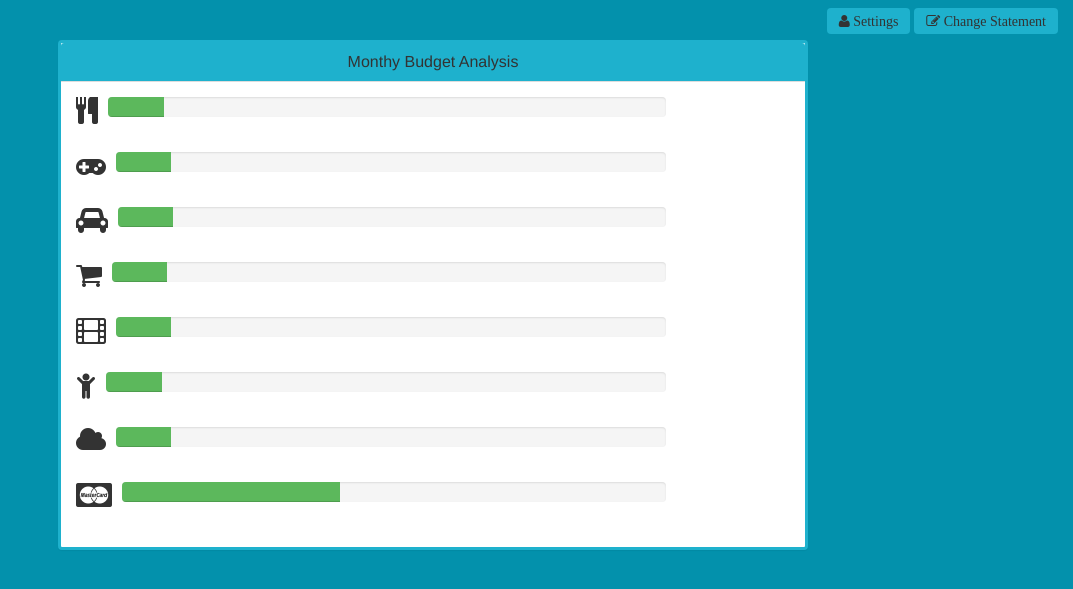
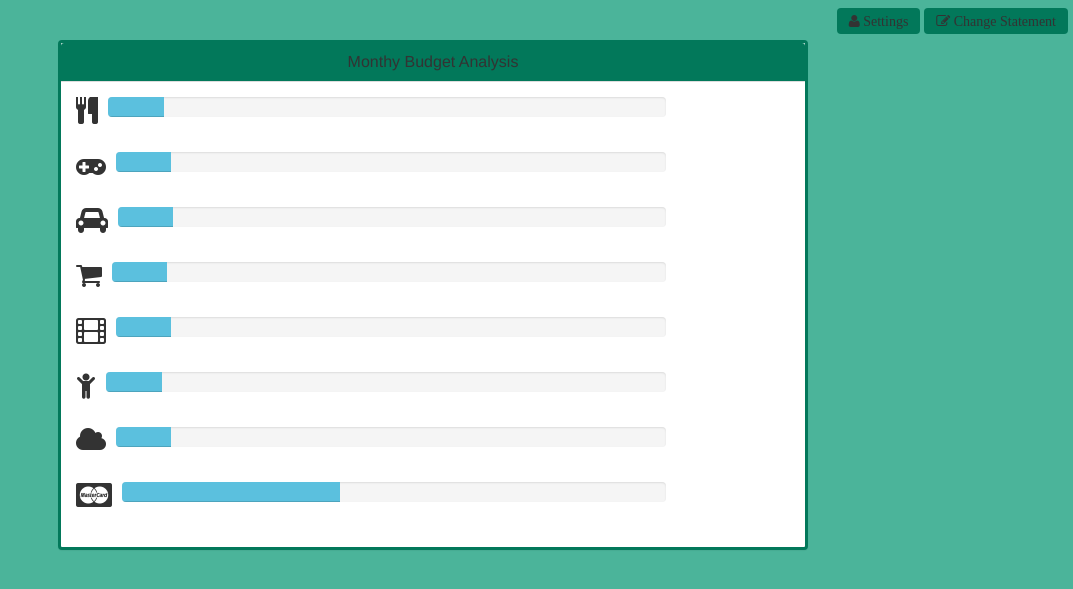
Before and after one commit to elewing/simplybudget, a Python web app: template templates/analysis.html in a window 1280 px wide. Shown: the top 589 px of the page, without its empty margins (207-1280 px from the left). Run offline with Jinja, Linux system fonts and the light colour scheme; the template is opened without the code that fills it, so the values that code supplies are empty; some libraries are stand-ins or nearby versions.

Commit message:
finalized color scheme and css editing for login page

```diff
--- a/templates/analysis.css
+++ b/templates/analysis.css
@@ -1,7 +1,7 @@
 body {
    padding-top: 40px;
    /*background-color: #40BADB !important;*/
-   background-color: #0391AC !important;
+   background-color: #4BB49A !important;
 }
 
 .panel-title {
@@ -13,36 +13,28 @@ body {
    background-color: black;
 }
 #sign-in:hover {
-   background-color:#9C9C9C;
+   background-color:#02785A;
 }
 
 #register  {
    font-color: black;
 }
 
-.navbar-default {
-   border-color: #FA8573 !important;
-   border-top-width: 3px !important;
-   /*border-right-width: 3px !important;
-   border-left-width: 3px !important;
-   border-bottom-width:3px !important;*/
-   background-color: #FFFFFF !important;
-
-}
+/*Editing the navbar buttons*/
 .navbar-right {
-   padding-right: 30px;
+   padding-right: 20px;
 }
 
 .btn-default {
-   background-color: #1EB1CD !important;
+   background-color: #02785A !important;
    border-width: 0px !important;
 }
 
 .panel-default > .panel-heading {
-   background-color: #1EB1CD !important;
+   background-color: #02785A !important;
 }
 .panel-default {
    background-color: #FFFFFF !important;
    border-width: 3px !important;
-   border-color: #1EB1CD !important;
+   border-color: #02785A !important;
 }
--- a/templates/analysis.html
+++ b/templates/analysis.html
@@ -55,7 +55,7 @@
                                     </div>
                                     <div class="media-body">
                                        <div class="progress">
-                                          <div class="progress-bar progress-bar-success" role="progressbar" aria-valuenow="10" aria-valuemin="0" aria-valuemax="100" style="width: 10%">
+                                          <div class="progress-bar progress-bar-info" role="progressbar" aria-valuenow="10" aria-valuemin="0" aria-valuemax="100" style="width: 10%">
                                              <span class="sr-only">60% (Warning)</span>
                                           </div>
                                        </div>
@@ -68,7 +68,7 @@
                                     </div>
                                     <div class="media-body">
                                        <div class="progress">
-                                          <div class="progress-bar progress-bar-success" role="progressbar" aria-valuenow="10" aria-valuemin="0" aria-valuemax="100" style="width: 10%">
+                                          <div class="progress-bar progress-bar-info" role="progressbar" aria-valuenow="10" aria-valuemin="0" aria-valuemax="100" style="width: 10%">
                                              <span class="sr-only">60% (Warning)</span>
                                           </div>
                                        </div>
@@ -81,7 +81,7 @@
                                     </div>
                                     <div class="media-body">
                                        <div class="progress">
-                                          <div class="progress-bar progress-bar-success" role="progressbar" aria-valuenow="10" aria-valuemin="0" aria-valuemax="100" style="width: 10%">
+                                          <div class="progress-bar progress-bar-info" role="progressbar" aria-valuenow="10" aria-valuemin="0" aria-valuemax="100" style="width: 10%">
                                              <span class="sr-only">60% (Warning)</span>
                                           </div>
                                        </div>
@@ -94,7 +94,7 @@
                                     </div>
                                     <div class="media-body">
                                        <div class="progress">
-                                          <div class="progress-bar progress-bar-success" role="progressbar" aria-valuenow="10" aria-valuemin="0" aria-valuemax="100" style="width: 10%">
+                                          <div class="progress-bar progress-bar-info" role="progressbar" aria-valuenow="10" aria-valuemin="0" aria-valuemax="100" style="width: 10%">
                                              <span class="sr-only">60% (Warning)</span>
                                           </div>
                                        </div>
@@ -107,7 +107,7 @@
                                     </div>
                                     <div class="media-body">
                                        <div class="progress">
-                                          <div class="progress-bar progress-bar-success" role="progressbar" aria-valuenow="10" aria-valuemin="0" aria-valuemax="100" style="width: 10%">
+                                          <div class="progress-bar progress-bar-info" role="progressbar" aria-valuenow="10" aria-valuemin="0" aria-valuemax="100" style="width: 10%">
                                              <span class="sr-only">60% (Warning)</span>
                                           </div>
                                        </div>
@@ -120,7 +120,7 @@
                                     </div>
                                     <div class="media-body">
                                        <div class="progress">
-                                          <div class="progress-bar progress-bar-success" role="progressbar" aria-valuenow="10" aria-valuemin="0" aria-valuemax="100" style="width: 10%">
+                                          <div class="progress-bar progress-bar-info" role="progressbar" aria-valuenow="10" aria-valuemin="0" aria-valuemax="100" style="width: 10%">
                                              <span class="sr-only">60% (Warning)</span>
                                           </div>
                                        </div>
@@ -133,7 +133,7 @@
                                     </div>
                                     <div class="media-body">
                                  <div class="progress">
-                                    <div class="progress-bar progress-bar-success" role="progressbar" aria-valuenow="10" aria-valuemin="0" aria-valuemax="100" style="width: 10%">
+                                    <div class="progress-bar progress-bar-info" role="progressbar" aria-valuenow="10" aria-valuemin="0" aria-valuemax="100" style="width: 10%">
                                        <span class="sr-only">60% (Warning)</span>
                                     </div>
                                  </div>
@@ -147,7 +147,7 @@
                               </div>
                               <div class="media-body">
                            <div class="progress">
-                              <div class="progress-bar progress-bar-success" role="progressbar" aria-valuenow="40" aria-valuemin="0" aria-valuemax="100" style="width: 40%">
+                              <div class="progress-bar progress-bar-info" role="progressbar" aria-valuenow="40" aria-valuemin="0" aria-valuemax="100" style="width: 40%">
                                  <span class="sr-only">60% (Warning)</span>
                               </div>
                            </div>
--- a/templates/budgeting.html
+++ b/templates/budgeting.html
@@ -4,6 +4,7 @@
   <meta name="viewport" content="width=device-width, initial-scale=1">
   <link rel="stylesheet" href="http://maxcdn.bootstrapcdn.com/bootstrap/3.3.6/css/bootstrap.min.css">
   <link href="budgeting.css" rel="stylesheet">
+
   <script src="https://ajax.googleapis.com/ajax/libs/jquery/1.12.0/jquery.min.js"></script>
   <script src="http://maxcdn.bootstrapcdn.com/bootstrap/3.3.6/js/bootstrap.min.js"></script>
 
@@ -25,8 +26,8 @@
       <!-- center -->
       <div class="col-md-6 selection-screen">
          <div class="panel panel-default">
-            <p> Welcome! Select your budget statment from the dropdown below. </p>
-            <form dropStatement>
+            <p id="welcome"> Welcome! Select your budget statment from the dropdown below. </p>
+            <form class="dropStatement">
                <select class="c-select">
                  <option selected>Choose your bank statement:</option>
                  <option value="1" data-file="statement1">Statement 1</option>
--- a/templates/login.html
+++ b/templates/login.html
@@ -27,8 +27,8 @@
       <div class="col-md-6">
 
                   <form class="form-signin">
-                    <h2 class="form-signin-heading">Welcome to BudgetMe!</h2>
-                    <h3> Please sign in.</h3>
+                    <h2 class="form-signin-heading">Welcome to GreenBean!</h2>
+                    <!-- <h4> Please sign in.</h4> -->
                     <label for="inputEmail" class="sr-only">Username</label>
                     <input type="username" id="userName" class="form-control" placeholder="Username" required="" autofocus="">
                     <label for="inputPassword" class="sr-only">Password</label>
```
Also changed, not shown: templates/budgeting.css (+20 -3 lines), templates/settings.css (+8 -0 lines), templates/settings.html (+10 -0 lines).
